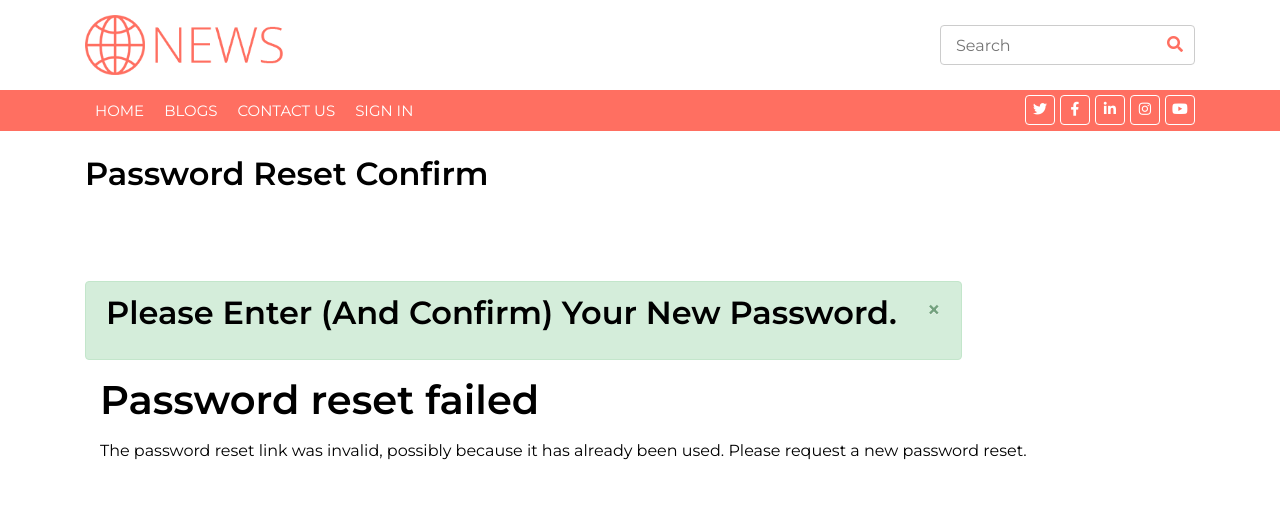
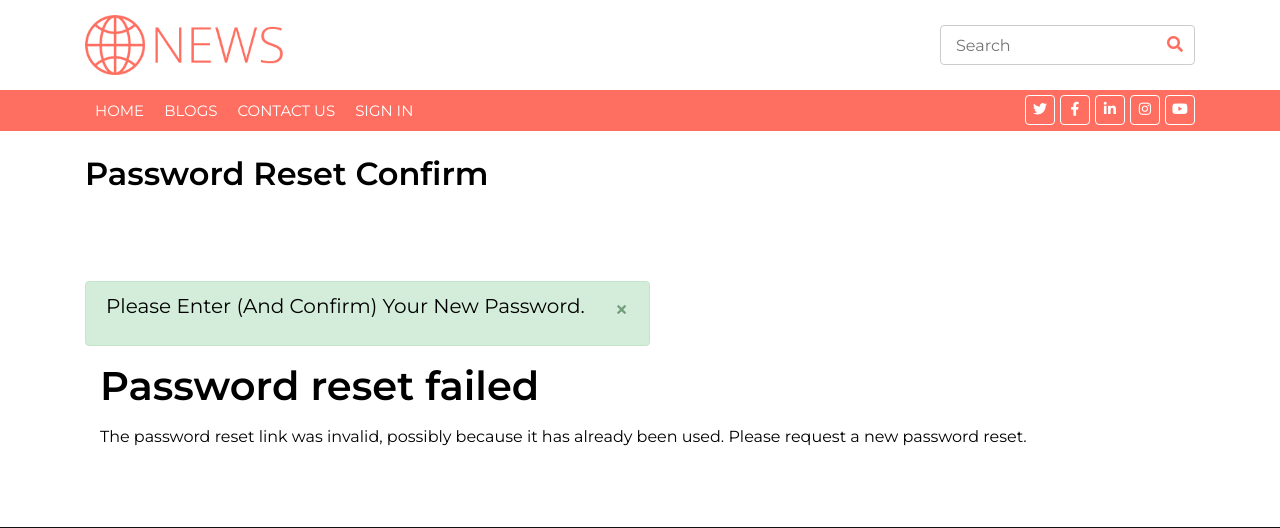
Before and after one commit to Ashish2831/NewsAPIAndBlogs, a Django app: page /accounts/reset/1/1/ in a window 1280 px wide. Shown: the top 528 px of the page. Run offline with Django 3.2, Linux system fonts and the light colour scheme; some libraries are stand-ins or nearby versions.

Commit message:
Password reset, confirm, delete blog⚽

```diff
--- a/Blogs/templates/registration/password_reset_complete.html
+++ b/Blogs/templates/registration/password_reset_complete.html
@@ -33,7 +33,7 @@
         <div class="container">
             <div class="row">
                 <div class="col-md-12">
-                    <h1>Your Password Has Been Set. You May Go Ahead And <strong><a class="text-primary" href="{% url 'login' %}">Log In</a></strong> Now.</h1>
+                    <h1 class="text-success">Your Password Has Been Set. You May Go Ahead And <strong><a class="text-primary" href="{% url 'login' %}">Log In</a></strong> Now.</h1>
                 </div>
             </div>
         </div>
--- a/Blogs/templates/registration/password_reset_confirm.html
+++ b/Blogs/templates/registration/password_reset_confirm.html
@@ -28,7 +28,7 @@
 <div class="container my-5">
     <div class="contact">
         <div class="alert alert-success alert-dismissible fade show d-inline-block" role="alert">
-            <h2>Please Enter (And Confirm) Your New Password.</h2>
+            <h5>Please Enter (And Confirm) Your New Password.</h5>
             <button type="button" class="close" data-dismiss="alert" aria-label="Close">
                 <span class="mt-1 d-inline-block" aria-hidden="true">&times;</span>
             </button>
--- a/Blogs/views.py
+++ b/Blogs/views.py
@@ -145,6 +145,6 @@ class DeleteBlog(View):
                 request, "The Page You Are Trying To Visit is Login Protected. ")
             return HttpResponseRedirect('/login/')
         blog = Blog.objects.get(pk=id)
-        # blog.delete()
+        blog.delete()
         messages.success(request, "Blog Deleted Successfully!!")
         return HttpResponseRedirect('/blogs/')
```
Also changed, not shown: db.sqlite3.
